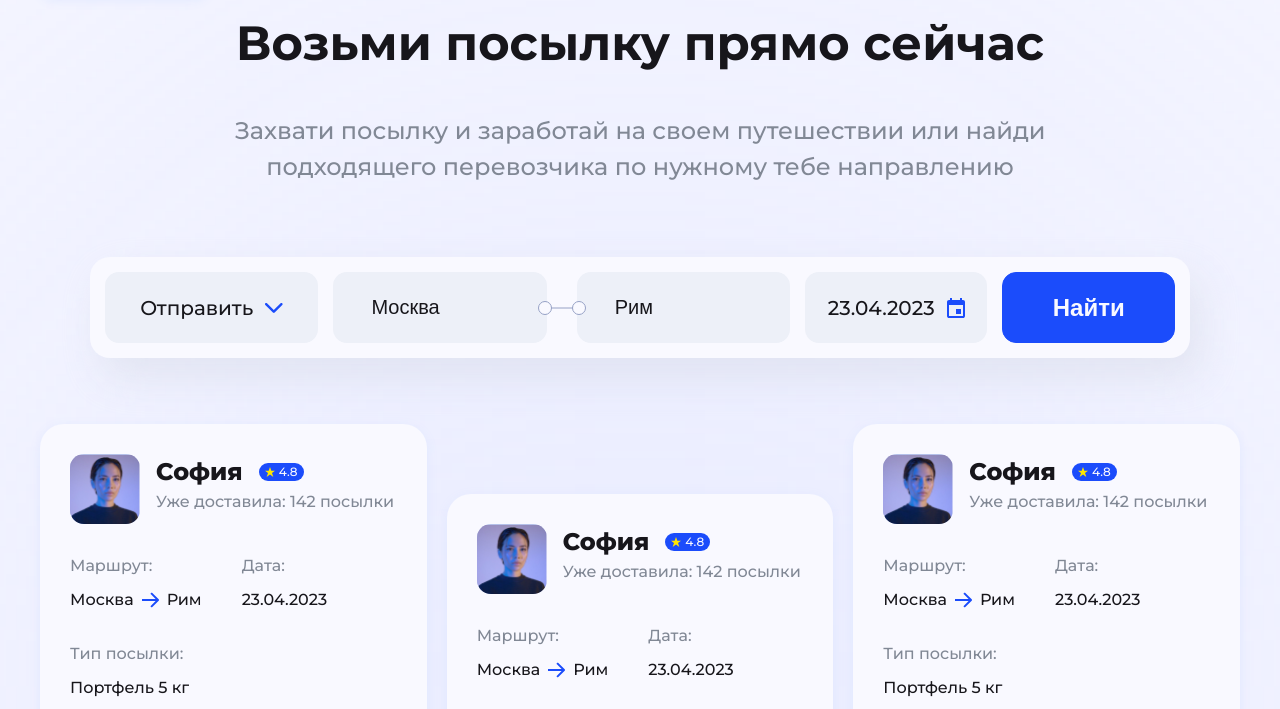
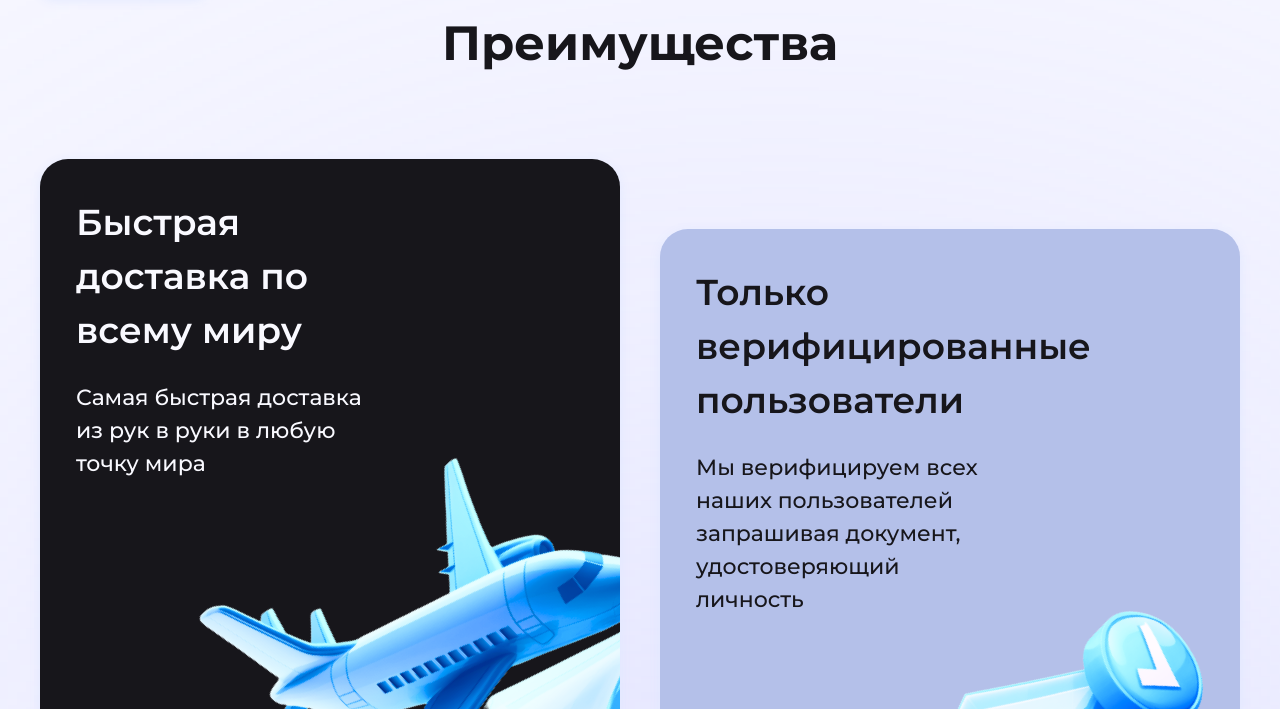
Before and after one commit to yakupjoraev/boxbirds-landing, a website: page src/index.html in a window 1280 px wide. Shown: the part 86-795 px from the top of the page. Drawn offline with nearby package versions, Linux system fonts and the light colour scheme; files that its build step writes are made by us from their sources; files whose address does not match are found by name; a web font is replaced by a local one.

Commit message:
added section benefits

```diff
--- /dev/null
+++ b/src/html/_benefits.html
@@ -0,0 +1,72 @@
+<section class="benefits">
+  <div class="container">
+    <div class="benefits__inner">
+      <h3 class="benefits__title title">
+        Преимущества
+      </h3>
+
+      <ul class="benefits__list">
+        <li class="benefits__item bg-black">
+          <h4 class="benefits__item-title">
+            Быстрая<br> доставка по<br> всему миру
+          </h4>
+
+          <p class="benefits__item-descr">
+            Самая быстрая доставка
+            из рук в руки в любую точку мира
+          </p>
+
+          <img class="benefits__item-bg" src="./img/benefits/benefits-1.png " alt="">
+        </li>
+
+        <li class="benefits__item bg-grey">
+          <h4 class="benefits__item-title">
+            Только верифицированные пользователи
+          </h4>
+
+          <p class="benefits__item-descr">
+            Мы верифицируем всех наших пользователей запрашивая документ, удостоверяющий личность
+          </p>
+
+          <img class="benefits__item-bg" src="./img/benefits/benefits-2.png " alt="">
+        </li>
+
+        <li class="benefits__item bg-blue">
+          <h4 class="benefits__item-title">
+            Оплата в<br> два клика
+          </h4>
+
+          <p class="benefits__item-descr">
+            Оплатить пересылку или получить деньги за доставку можно с любой карты
+          </p>
+
+          <img class="benefits__item-bg" src="./img/benefits/benefits-3.png " alt="">
+        </li>
+
+        <li class="benefits__item bg-white">
+          <h4 class="benefits__item-title">
+            Просто в использовании
+          </h4>
+
+          <p class="benefits__item-descr">
+            Возьми с собой посылку и заработай или отправь свою быстро и безопасно
+          </p>
+
+          <img class="benefits__item-bg" src="./img/benefits/benefits-4.png " alt="">
+        </li>
+
+        <li class="benefits__item bg-white">
+          <h4 class="benefits__item-title">
+            Комфортная<br> цена
+          </h4>
+
+          <p class="benefits__item-descr">
+            Установи цену за отправление или договорись с перевозчиком самостоятельно
+          </p>
+
+          <img class="benefits__item-bg" src="./img/benefits/benefits-5.png " alt="">
+        </li>
+      </ul>
+    </div>
+  </div>
+</section>
--- a/src/index.html
+++ b/src/index.html
@@ -16,6 +16,7 @@
 
   <!-- Main Page -->
   <main class="main">
+    @@include('./html/_benefits.html')
     @@include('./html/_package.html')
     @@include('./html/_reviews.html')
     @@include('./html/_faq.html')
--- /dev/null
+++ b/src/scss/_benefits.scss
@@ -0,0 +1,177 @@
+.benefits {
+  position: relative;
+  padding-bottom: 330px;
+
+  @media (max-width: $breakpoint992) {
+    padding-bottom: 200px;
+  }
+
+  @media (max-width: $breakpoint768) {
+    padding-bottom: 90px;
+  }
+
+  &::before {
+    content: '';
+    position: absolute;
+    top: 50%;
+    right: 0;
+    transform: translateY(-50%);
+    width: 1000px;
+    height: 1000px;
+    background: #B5B8FF;
+    filter: blur(600.5px);
+    z-index: -1;
+
+    @media (max-width: $breakpoint992) {
+      width: 600px;
+      height: 600px;
+    }
+
+    @media (max-width: $breakpoint768) {
+      content: none;
+    }
+  }
+
+  // .benefits__inner
+
+  &__inner {}
+
+  // .benefits__title
+
+  &__title {
+    margin-bottom: 150px;
+
+    @media (max-width: $breakpoint992) {
+      margin-bottom: 60px;
+    }
+
+    @media (max-width: $breakpoint768) {
+      margin-bottom: 80px;
+    }
+  }
+
+  // .benefits__list
+
+  &__list {
+    display: grid;
+    grid-template-columns: repeat(2, 1fr);
+    gap: 40px;
+
+    @media (max-width: $breakpoint992) {
+      grid-template-columns: repeat(1, 1fr);
+      gap: 20px;
+    }
+  }
+
+  // .benefits__item
+
+  &__item {
+    position: relative;
+    min-height: 600px;
+    max-height: 600px;
+    max-width: 580px;
+    padding: 36px;
+    box-shadow: 0px 3px 12px var(--border);
+    border-radius: 28px;
+
+    &:nth-child(even) {
+      // margin-top: 70px;
+    }
+
+    &:nth-child(odd) {
+      margin-top: -70px;
+    }
+
+    @media (max-width: $breakpoint992) {
+      max-width: 100%;
+      min-height: 500px;
+      max-height: 100%;
+
+      &:nth-child(odd) {
+        margin-top: 0;
+      }
+    }
+
+    @media (max-width: $breakpoint768) {
+      min-height: 360px;
+      padding: 20px;
+    }
+  }
+
+  // .benefits__item-title
+
+  &__item-title {
+    margin-bottom: 24px;
+    font-weight: 600;
+    font-size: 48px;
+    line-height: 150%;
+
+    @media (max-width: $breakpoint1450) {
+      font-size: 36px;
+    }
+
+    @media (max-width: $breakpoint768) {
+      margin-bottom: 16px;
+      font-size: 28px;
+    }
+
+    @media (max-width: 374px) {
+      font-size: 20px;
+    }
+  }
+
+  // .benefits__item-descr
+
+  &__item-descr {
+    max-width: 300px;
+    font-weight: 500;
+    font-size: 24px;
+    line-height: 150%;
+
+    @media (max-width: $breakpoint1450) {
+      font-size: 22px;
+    }
+
+    @media (max-width: $breakpoint768) {
+      max-width: 200px;
+      font-size: 14px;
+    }
+
+    @media (max-width: 374px) {
+      font-size: 13px;
+    }
+  }
+
+  // .benefits__item-bg
+
+  &__item-bg {
+    position: absolute;
+    bottom: 0;
+    right: 0;
+    border-radius: 20px;
+
+    @media (max-width: $breakpoint768) {
+      max-width: 50%;
+    }
+  }
+}
+
+.bg-black {
+  background-color: var(--text-dark);
+  color: var(--bg);
+}
+
+.bg-grey {
+  background-color: #B4C0E9;
+  color: var(--text-dark);
+}
+
+.bg-blue {
+  background-color: var(--primary);
+  color: var(--bg);
+}
+
+.bg-white {
+  background-color: var(--bg);
+  color: var(--text-dark);
+}
--- a/src/scss/style.scss
+++ b/src/scss/style.scss
@@ -6,6 +6,7 @@
 
 // Sections or Pages SCSS-files imports
 @import './header';
+@import './benefits';
 @import './package';
 @import './reviews';
 @import './faq';
```
Also changed, not shown: build/css/style.css, build/css/style.min.css, build/img/benefits/benefits-1.png (added), build/img/benefits/benefits-2.png (added), build/img/benefits/benefits-3.png (added), build/img/benefits/benefits-4.png (added), build/img/benefits/benefits-5.png (added), build/index.html, src/img/benefits/benefits-1.png (added), src/img/benefits/benefits-2.png (added), src/img/benefits/benefits-3.png (added), src/img/benefits/benefits-4.png (added), src/img/benefits/benefits-5.png (added).
